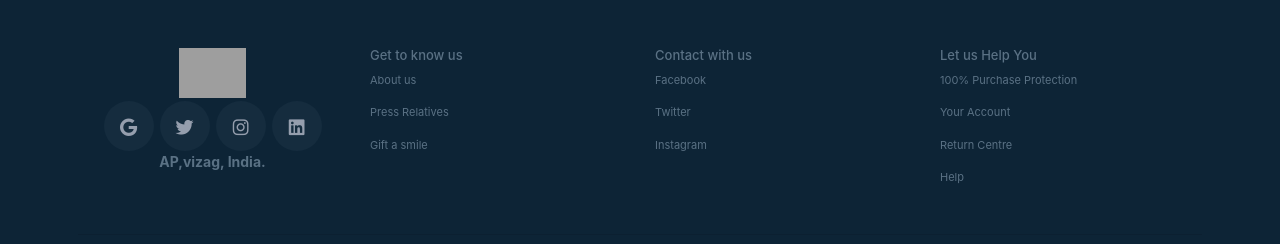
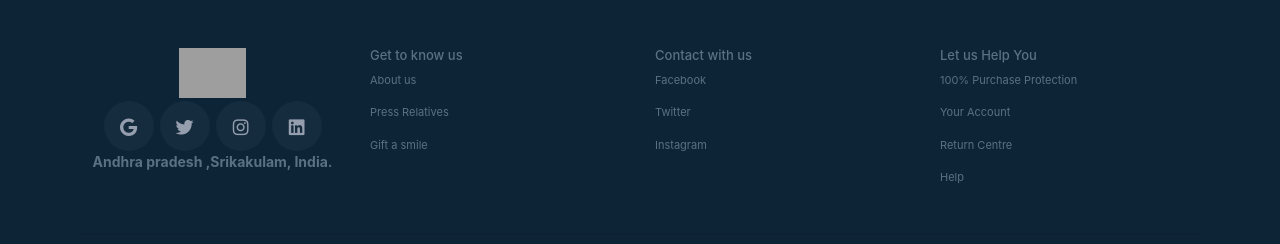
Before and after one commit to PraveenKumarChinthapalli/E-commerce-Website, a plain HTML site: page EcommerceWebsiteFooterSection.html in a window 1280 px wide. Shown: the top 244 px of the page. Drawn offline with nearby package versions, Linux system fonts and the light colour scheme; grey boxes are pictures that could not be loaded; a web font is replaced by a local one.

Commit message:
Revert "location"
This reverts commit e29ee28ea68d49246489fb6046e4202ead2b436b.

```diff
--- a/EcommerceWebsiteFooterSection.html
+++ b/EcommerceWebsiteFooterSection.html
@@ -31,7 +31,7 @@
                         </div>
                     </div>
                     <div>
-                        <h1 class="bottom-heading"> AP,vizag, India.</h1>
+                        <h1 class="bottom-heading"> Andhra pradesh ,Srikakulam, India.</h1>
                     </div>
                 </div>
                 <div class="col-6 col-md-6 col-lg-3 mb-2 order-2">
```
